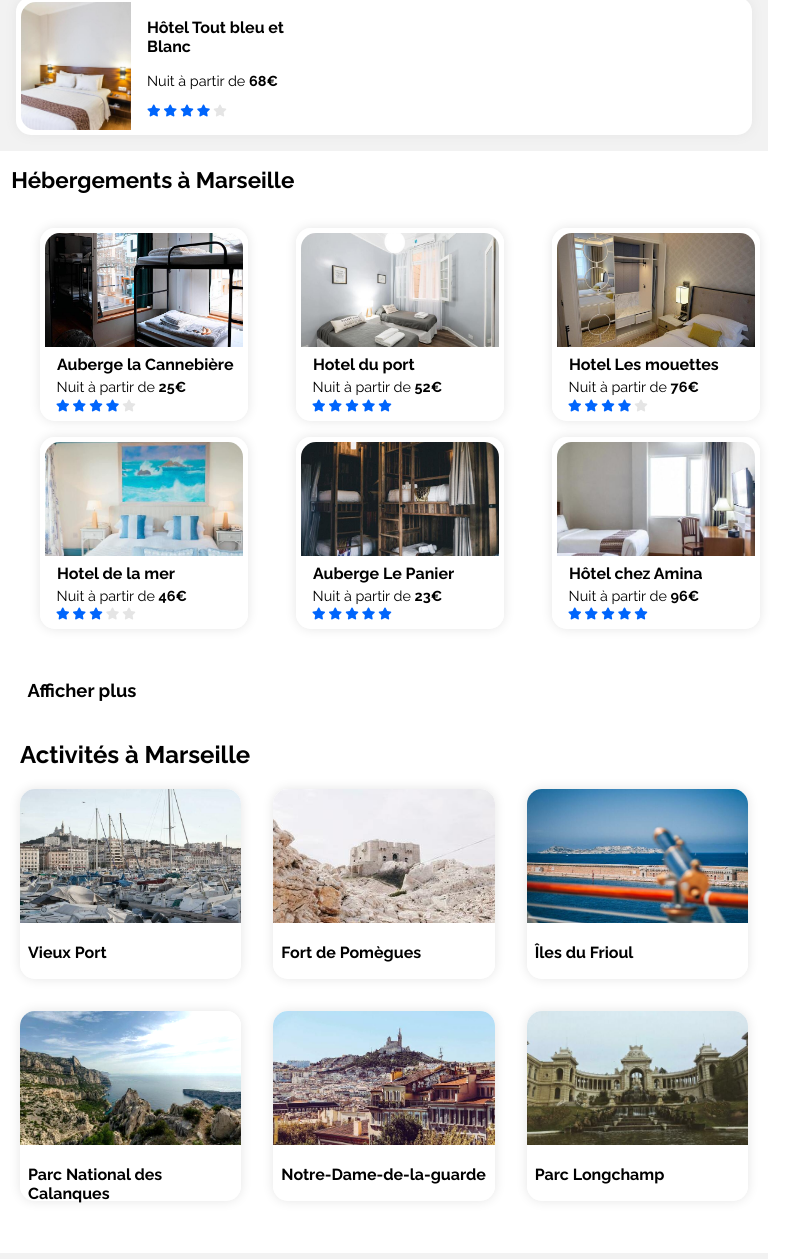
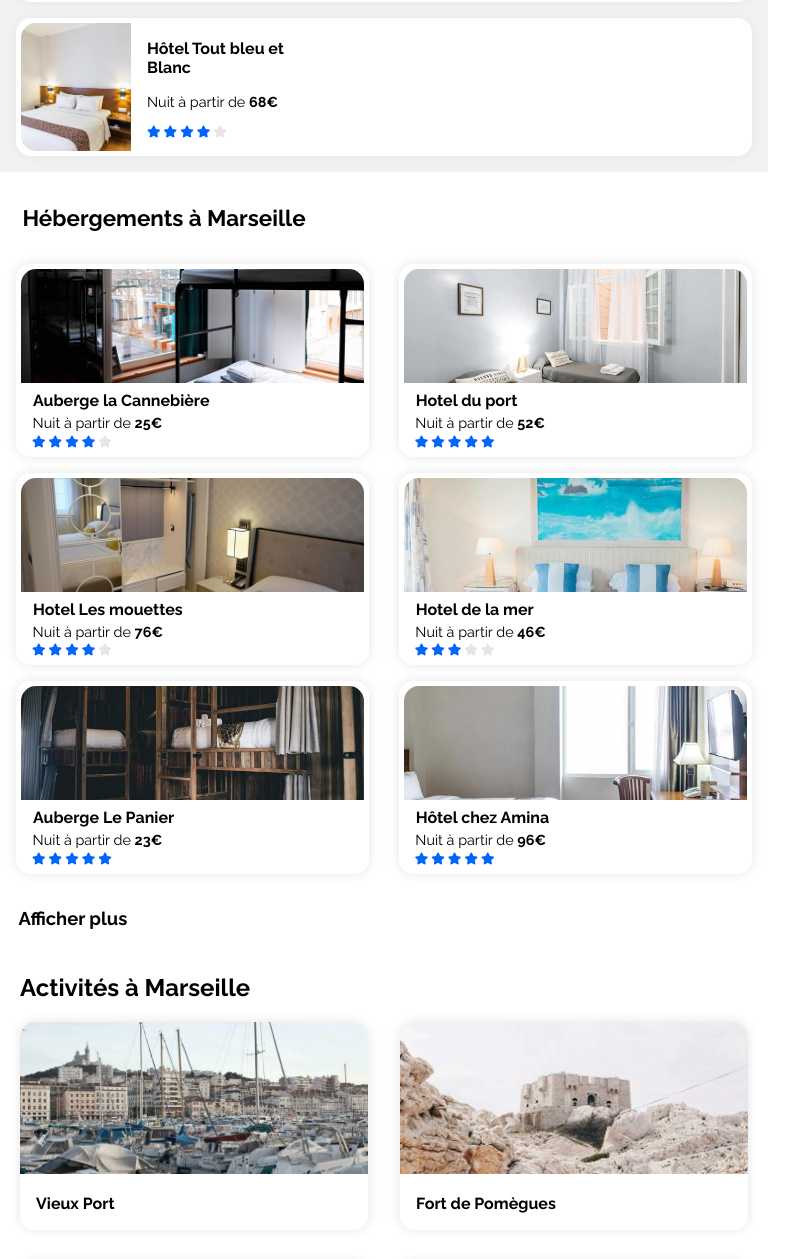
Before and after one commit to VGMSoft/VirgileGuglielmi_2_17112020, a plain HTML site: page index.html in a window 768 px wide. Shown: the part 950-2209 px from the top of the page, 800 px wide, since content can reach past the window. Drawn offline with Linux system fonts and the light colour scheme.

Commit message:
v.final beta

```diff
--- a/index.html
+++ b/index.html
@@ -111,7 +111,7 @@
 					<h2>Hébergements à Marseille</h2>
 
 					<div class="article__cards">
-						<a href="#heberg1" class="card card__heberg">
+						<a href="heberg1" class="card card__heberg">
 							<figure class="fig__heberg">
 								<img src="./public/images/hebergements/4_small/marcus-loke-WQJvWU_HZFo-unsplash.jpg"
 										alt="Auberge la Cannebière">
@@ -128,7 +128,7 @@
 							</figure>
 						</a>
 
-						<a href="#heberg2" class="card card__heberg">
+						<a href="heberg2" class="card card__heberg">
 							<figure class="fig__heberg">
 								<img src="./public/images/hebergements/4_small/fred-kleber-gTbaxaVLvsg-unsplash.jpg"
 											alt="[img]"/>
@@ -145,7 +145,7 @@
 							</figure>
 						</a>
 
-						<a href="#heberg3" class="card card__heberg">
+						<a href="heberg3" class="card card__heberg">
 							<figure class="fig__heberg">
 								<img src="./public/images/hebergements/4_small/reisetopia-B8WIgxA_PFU-unsplash.jpg"
 											alt="[img]">
@@ -163,7 +163,7 @@
 							</figure>
 						</a>
 
-						<a href="#heberg4" class="card card__heberg">
+						<a href="heberg4" class="card card__heberg">
 							<figure class="fig__heberg">
 								<img src="./public/images/hebergements/4_small/annie-spratt-Eg1qcIitAuA-unsplash.jpg"
 											alt="[img]">
@@ -180,7 +180,7 @@
 							</figure>
 						</a>
 
-						<a href="#heberg5" class="card card__heberg">
+						<a href="heberg5" class="card card__heberg">
 							<figure class="fig__heberg">
 									<img src="./public/images/hebergements/4_small/nicate-lee-kT-ZyaiwBe0-unsplash.jpg"
 											alt="[img]">
@@ -197,7 +197,7 @@
 							</figure>
 						</a>
 
-						<a href="#heberg6" class="card card__heberg">
+						<a href="heberg6" class="card card__heberg">
 							<figure class="fig__heberg">
 									<img src="./public/images/hebergements/4_small/febrian-zakaria-M6S1WvfW68A-unsplash.jpg"
 											alt="[img]">
@@ -227,7 +227,7 @@
 
 						<div class="aside__cards">
 
-							<a href="#pop1" class="card card__pop">
+							<a href="pop1" class="card card__pop">
 							<figure class="fig__pop">
 									<img src="./public/images/hebergements/4_small/emile-guillemot-Bj_rcSC5XfE-unsplash.jpg"
 										alt="[img]">
@@ -244,7 +244,7 @@
 							</figure>
 							</a>
 
-							<a href="#pop2" class="card card__pop">
+							<a href="pop2" class="card card__pop">
 								<figure class="fig__pop">
 										<img src="./public/images/hebergements/4_small/aw-creative-VGs8z60yT2c-unsplash.jpg"
 												alt="[img]">
@@ -261,7 +261,7 @@
 								</figure>
 							</a>
 
-							<a href="#pop3" class="card card__pop">
+							<a href="pop3" class="card card__pop">
 								<figure class="fig__pop">
 										<img src="./public/images/hebergements/4_small/febrian-zakaria-sjvU0THccQA-unsplash.jpg"
 												alt="[img]">
@@ -287,7 +287,7 @@
 
 				<div class="activ__cards">
 
-					<a href="#activ1" class="card card__activ activ1">
+					<a href="activ1" class="card card__activ activ1">
 						<figure class="fig__activ">
 							<img src="./public/images/activites/4_small/reno-laithienne-QUgJhdY5Fyk-unsplash.jpg"
 									alt="[img]"/>
@@ -295,42 +295,42 @@
 						</figure>
 					</a>
 
-					<a href="#activ2" class="card card__activ activ2">
+					<a href="activ2" class="card card__activ activ2">
 						<figure class="fig__activ">
 							<img src="./public/images/activites/4_small/paul-hermann-QFTrLdQIRhI-unsplash.jpg"
-									alt="[img]"/>
+									 alt="[img]"/>
 							<figcaption>Fort de Pomègues</figcaption>
 						</figure>
 					</a>
 
-					<a href="#activ3" class="card card__activ activ3">
+					<a href="activ3" class="card card__activ activ3">
 						<figure class="fig__activ">
 							<img src="./public/images/activites/4_small/kevin-hikari-rV_Qd1l-VXg-unsplash.jpg"
-									alt="[img]"/>
+									 alt="[img]"/>
 							<figcaption>&Icirc;les du Frioul</figcaption>
 						</figure>
 					</a>
 
-					<a href="#activ4" class="card card__activ activ4">
+					<a href="activ4" class="card card__activ activ4">
 						<figure class="fig__activ ">
 							<img src="./public/images/activites/4_small/kilyan-sockalingum-NR8-cBCN3aI-unsplash.jpg"
-									alt="[img]"/>
+									 alt="[img]"/>
 							<figcaption>Parc National des Calanques</figcaption>
 						</figure>
 					</a>
 
-					<a href="#activ5" class="card card__activ activ5">
+					<a href="activ5" class="card card__activ activ5">
 						<figure class="fig__activ ">
 							<img src="./public/images/activites/4_small/florian-wehde-xW9e8gdotxI-unsplash.jpg"
-									alt="[img]"/>
+									 alt="[img]"/>
 							<figcaption>Notre-Dame-de-la-guarde</figcaption>
 						</figure>
 					</a>
 
-					<a href="#activ6" class="card card__activ activ6">
+					<a href="activ6" class="card card__activ activ6">
 						<figure class="fig__activ">
 							<img src="./public/images/activites/4_small/lena-paulin-wH2-EJoDcV0-unsplash.jpg"
-									alt="[img]"/>
+									 alt="[img]"/>
 							<figcaption>Parc Longchamp</figcaption>
 						</figure>
 					</a>
--- a/public/css/responsive_medium.css
+++ b/public/css/responsive_medium.css
@@ -1,6 +1,6 @@
 
 /*iPad*/
-@media all and (max-width: 768px) and (min-width: 377px){
+@media all and (max-width: 971px) and (min-width: 470px){
   header, main {
     margin: 0;
   }
@@ -9,6 +9,9 @@
   }
 
   /*nav*/
+  #logo{
+    padding-left: 1em;
+  }
   nav {
     flex-wrap: wrap;
   }
@@ -46,12 +49,12 @@
 .search__button {
   margin-right: min(2em);
 }
-.search__button {
+/*.search__button {
   display: none;
 }
 .search__mglass {
   display: inline-block;
-}
+}*/
 
 /*Filters*/
   .filters {
@@ -75,19 +78,22 @@
     background-color: #FFF;
   }
   .article__cards {
-    padding: 1em;
+    padding: 1em 1em 0 1em;
   }
 
-  article h2, article a{
+  .heberg h2, article a{
     padding-left: 1em;
- }
 
-  .card__heberg {
-    width: calc(20% - 1.5em);
-    }
+  }
+  .heberg h2{
+    margin: .75em 0 .75em 0;
+  }
 
   .heberg__img {
     width: 100%;
+  }
+  .card__heberg{
+    width: 48%;
   }
 
 
@@ -112,51 +118,33 @@
 
 /*Activites*/
   .activ {
-    padding: 20px;
+    padding: 20px; margin-top: 1.5em;
   }
   .activ__cards {
     height: auto;
     margin-bottom: 2em;
-    grid-template: repeat(2, 1fr)/ repeat(3, 1fr);
+    grid-template: repeat(3, 13em)/ repeat(2, 1fr);
     grid-gap: 2em;
   }
   .activ__cards :nth-child(1) {
     grid-area: 1/1;
   }
   .activ__cards :nth-child(2) {
-    grid-area: 1/2/;
+    grid-area: 1/2;
   }
   .activ__cards :nth-child(3) {
-    grid-area: 1/3;
+    grid-area: 2/1;
   }
   .activ__cards :nth-child(4) {
-    grid-area: 2/1;
+    grid-area: 2/2;
   }
   .activ__cards :nth-child(5) {
-    grid-area: 2/2;
+    grid-area: 3/1;
   }
   .activ__cards :nth-child(6) {
-    grid-area: 2/3;
+    grid-area: 3/2;
   }
 
-  .fig__activ {
-    height: 190px;
-  }
-  .fig__activ__img {
-    overflow: hidden;
-  }
-
-  /*.fig__activ:nth-child(4){
-    align-items: center;
-    align-content: center;
-    justify-content: center;
-  }*/
-
-  .fig__activ:nth-child(4) .activ__img img {
-    /*height: auto;
-    width: 100%;*/
-    object-fit: cover;
-  }
 
   /*footer*/
   footer {
--- a/public/css/responsive_small.css
+++ b/public/css/responsive_small.css
@@ -1,9 +1,13 @@
-@media all and (max-width: 376px) and (orientation: portrait) {
+@media all and (max-width: 470px) and (orientation: portrait) {
   main{
     padding: 0;
   }
   header{
     margin: 0 0 1em 0;
+    width: auto;
+  }
+  #logo{
+    padding-left: 1.5em;
   }
   nav {
     flex-wrap: wrap;
@@ -71,23 +75,24 @@
 /*heberg*/
   .heberg {
     flex-direction: column;
+    margin-bottom: 1em;
   }
   .fig__heberg {
-    width: 100%;
-    margin-bottom: 1em;
+    width: auto;
   }
   article{
     width: calc(100% - 2em);
-    padding: 1em;
+    padding: 1em; margin: 0;
     background-color: #FFF;
     order: 2;
   }
-  article h2, article a{
+  article h2{
+    display: inline;
     padding-left: 1em;
   }
-
   .card__heberg{
-    width: auto;
+    width: 100%;
+    margin-bottom: 1em;
   }
 
   /*pop*/
@@ -96,14 +101,11 @@
     margin: 0 0 1em 0;
     width: auto;
     border-radius: 0;
-    margin: 0 0 2em 0;
     padding: 1em;
   }
-
   .aside-cards{
     height: 900px;
   }
-
   .card__pop{
     margin-bottom: 1em;
   }
@@ -111,6 +113,7 @@
   /*activ*/
   .activ {
     padding: 1em;
+    margin-top: 0;
   }
   .activ__cards {
     height: auto;
@@ -132,3 +135,5 @@ footer {
   }
 
 }
+
+@media all and (max-width: 425px) and (orientation: portrait) {
--- a/public/css/styles.css
+++ b/public/css/styles.css
@@ -1,6 +1,9 @@
 @import url("https://fonts.googleapis.com/css2?family=Raleway&display=swap");
 @import url("https://fonts.googleapis.com/css2?family=Raleway:wght@700&display=swap");
 
+html{
+  width: 100%;
+}
 body {
   font-family: "Raleway", sans-serif;
   box-sizing: border-box;
@@ -92,11 +95,11 @@ nav .link:hover {
 }
 .search__input {
   width: 100%; min-width:15em;
-  height: 3em;
+  height: 2.8em;
   padding-left: 1em;
   border: solid 1px #F2F2F2;
   font-weight: bold;
-  font-size: 1em;
+  font-size: 1.1em;
 }
 .search__button, .search__mglass {
   color: white; background-color: #0065FC;
@@ -138,7 +141,7 @@ nav .link:hover {
   height: 3em;
   border: solid #e5e5e5 2px; border-radius: 2em;
   background-color: #FFF;
-  font-size: 17px;
+  font-size: 1.1em;
   font-weight: bold;
   transition: all 350ms ease-in-out;
   padding: 0; margin-bottom: 1em;
@@ -154,7 +157,7 @@ nav .link:hover {
   margin-left: -.1em;
 }
 .filter__title {
-  padding: 0 1em;
+  padding: 0 1em 0 .5em;
 }
 .filter:hover {
   background-color: #DEEBFF;
@@ -216,12 +219,11 @@ figcaption{
 .heberg h2 {
   font-size: 1.4em;
   margin-top: 0;
-  padding-left: .5em;
+  padding: 0;
 }
 .heberg h3 {
   margin: 1em 0 0 0;
   font-size: 1.15em;
-  padding-left: .5em;
 }
 article {
   display: flex; flex-direction: column;
@@ -234,18 +236,16 @@ article {
 .article__cards {
   display: flex; flex-direction: row; justify-content: space-between;
   flex-wrap: wrap;
-  align-items: center;
-  width: 100%;
 }
 .heberg__article .card{
   margin-bottom: 1em;
 }
 .card__heberg{
-  width: 30%; min-width: 13em;
-  margin: 0 auto 1em auto;
+  width: 31%; min-width: 12em;
+  margin-bottom: 1em;
 }
 .fig__heberg {
-  width: auto;
+  width: auto; height: auto;
   padding: min(5px);
 }
 .fig__heberg img{
@@ -298,10 +298,13 @@ article {
 }
 
 /*------------------------------Activities---------------------------*/
+.activ h2 {
+  margin-top: 0;
+}
 .activ__cards {
   margin-bottom: 4em;
   display: grid;
-  grid-template: repeat(2, 11em)/ repeat(4, 1fr);
+  grid-template: repeat(2, 13em)/ repeat(4, 1fr);
   grid-gap: 2em;
 }
 .activ1 {
@@ -335,11 +338,10 @@ article {
   object-fit: cover;
 }
 .fig__activ figcaption {
-  display: block;
-  position: relative;
+  position: relative; bottom: auto;
   font-weight: bold;
   font-size: 16px;
-  padding: 1em 0 1em .5em;
+  padding: 1em;
   height: auto;
 }
 
```
Lines whose indentation alone changed are shown as unchanged.
